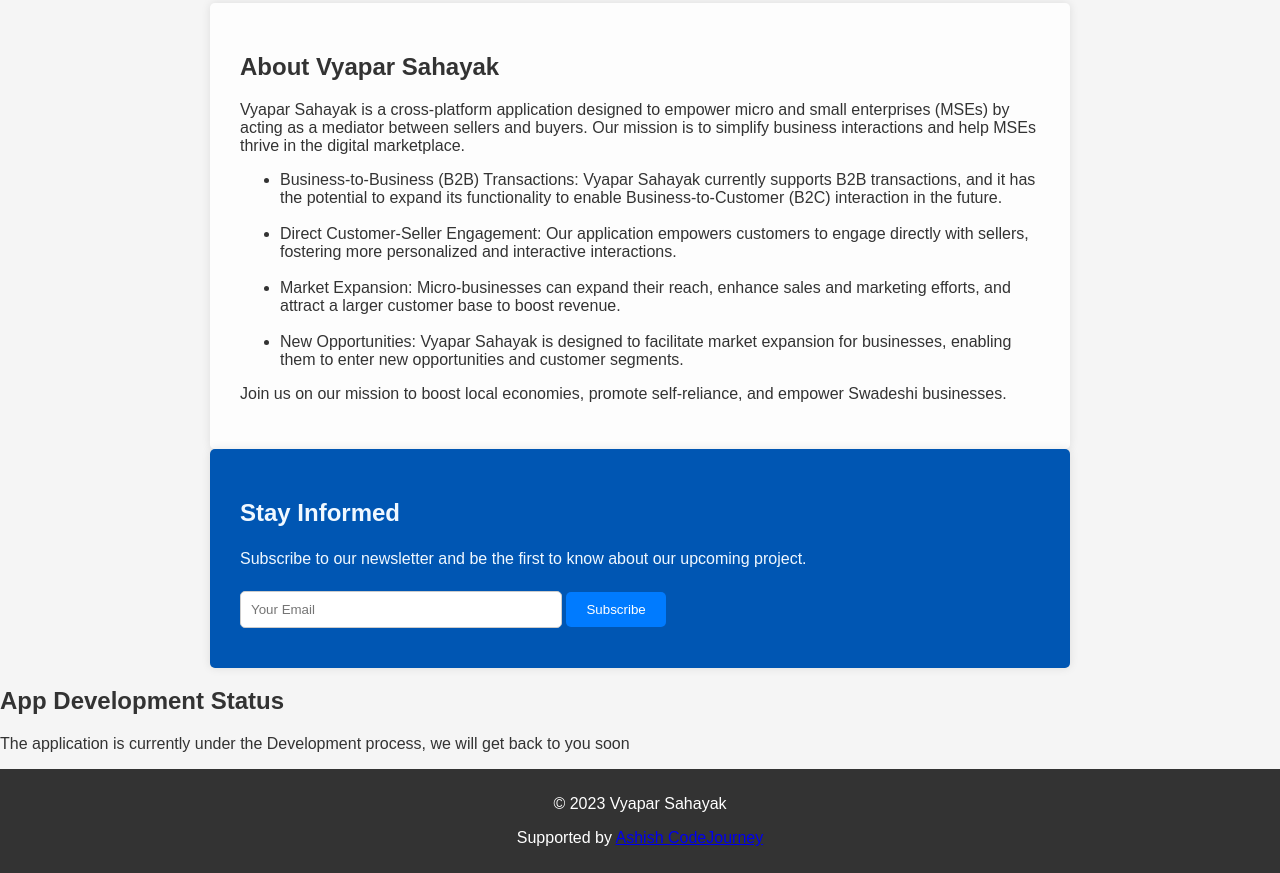
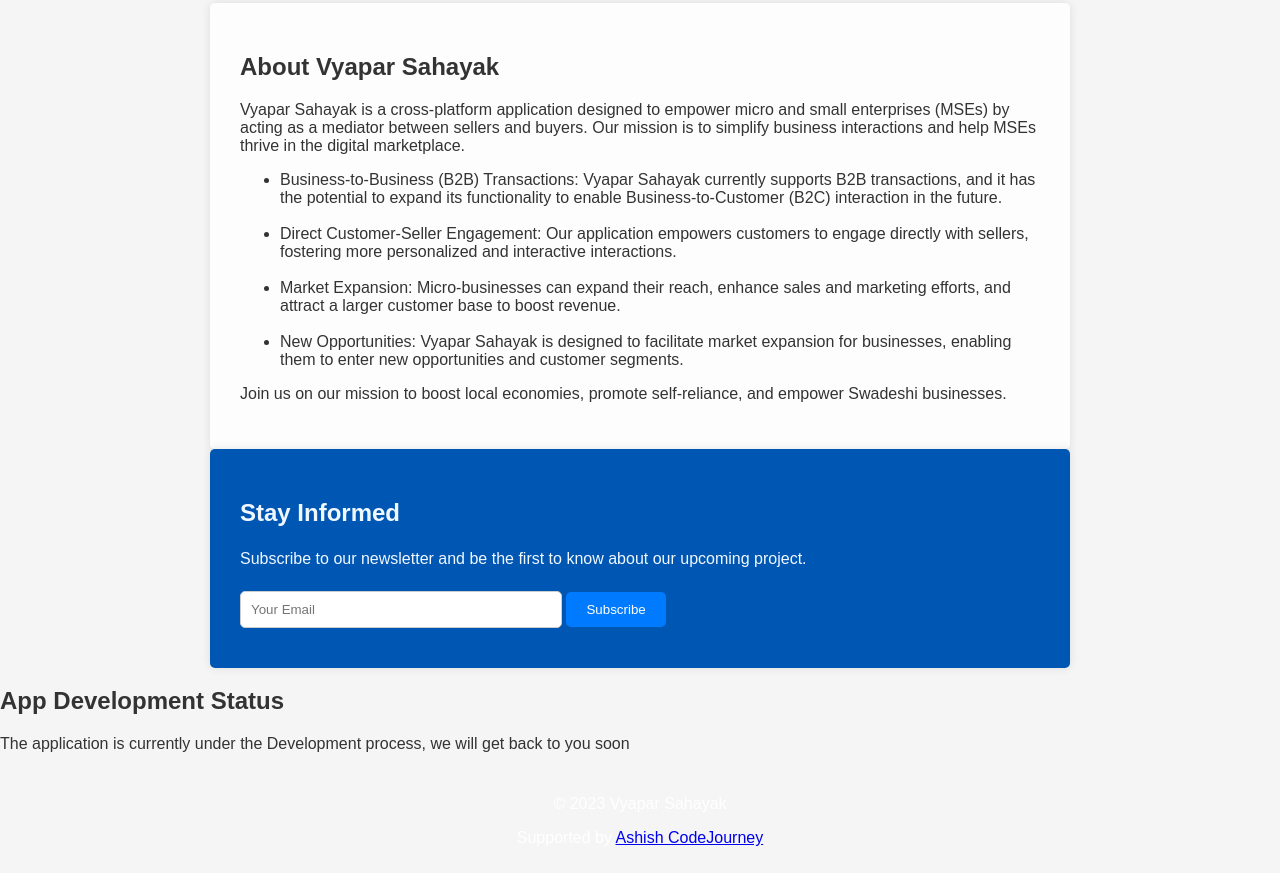
Before and after one commit to Ashish-CodeJourney/Landing-Page, a plain HTML site: page index.html in a window 1280 px wide. Shown: the part 365-1238 px from the top of the page. Drawn offline with Linux system fonts and the light colour scheme.

```diff
--- a/style.css
+++ b/style.css
@@ -86,7 +86,7 @@ button[type="submit"]:hover {
 
 
 footer {
-    background-color: #333; /* Dark background for footer */
+    background-color: 356E02C; /* Dark background for footer */
     text-align: center;
     padding: 10px 0;
     color: white; /* Text color for footer */
```
